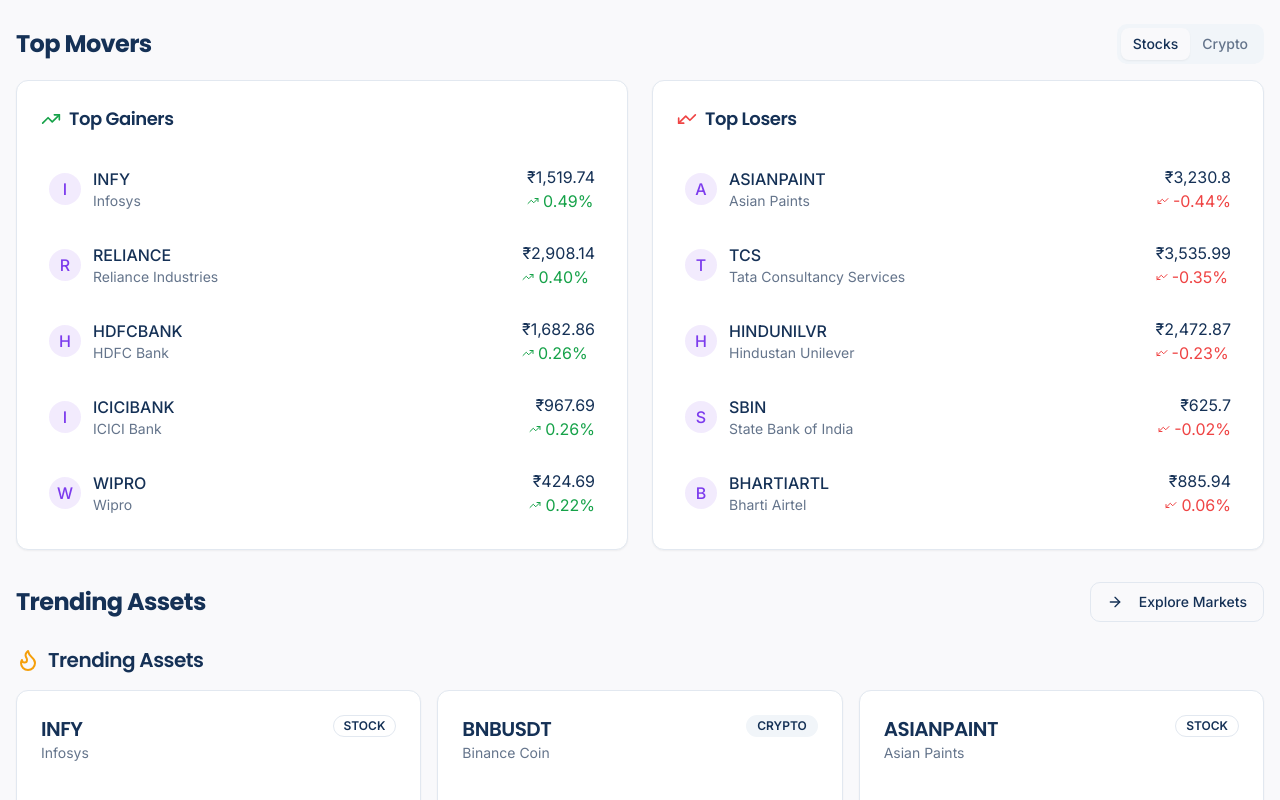
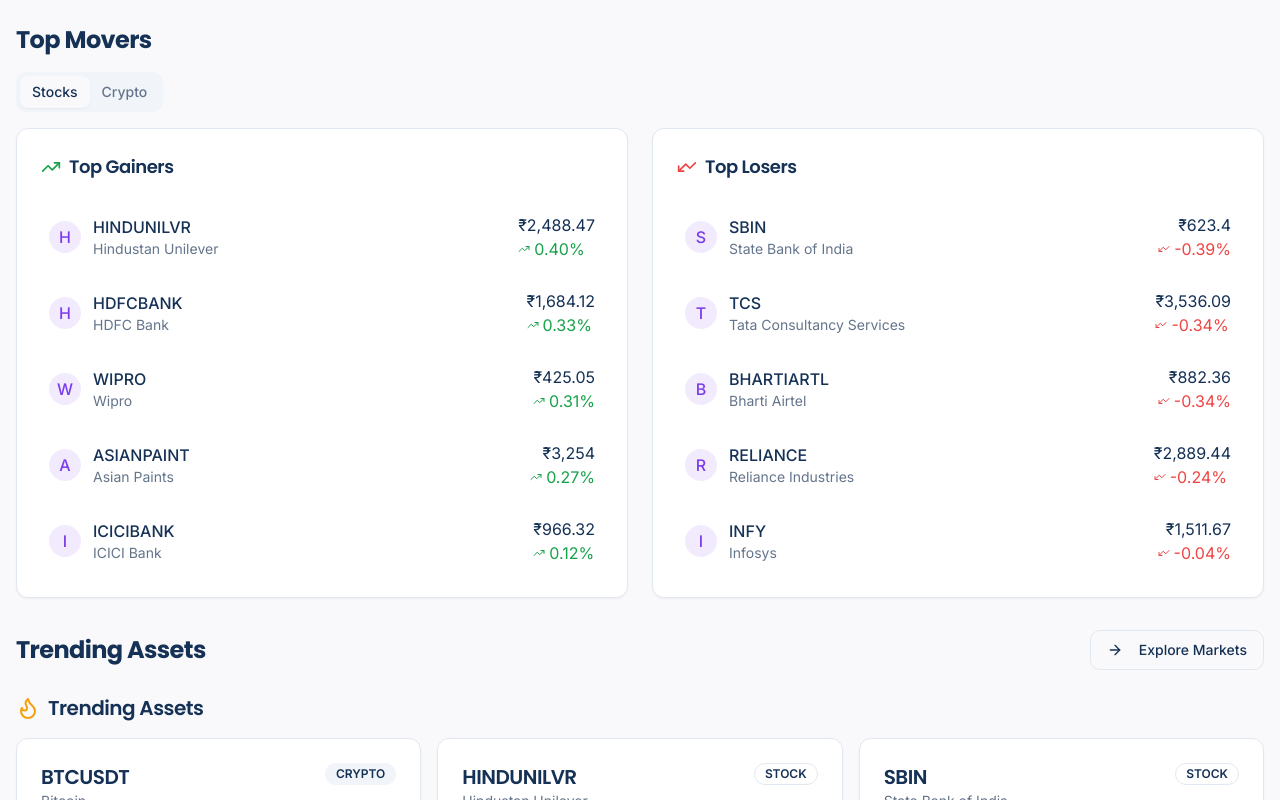
Before and after one commit to gelliravikumar/vibe-trade-spark, a React (Vite) app: page / in a window 1280 px wide. Shown: the part 1260-2060 px from the top of the page. Built offline with nearby package versions, Linux system fonts and the light colour scheme.

Commit message:
Fix: Wrap TabsContent in Tabs component
The error "TabsContent must be used within Tabs" indicates that a TabsContent component is being used outside of a Tabs component. This commit ensures that all instances of TabsContent are correctly nested within a Tabs component to resolve the error.

```diff
--- a/src/components/home/TopMoversSection.tsx
+++ b/src/components/home/TopMoversSection.tsx
@@ -33,16 +33,16 @@ export const TopMoversSection: React.FC = () => {
     <section className="mb-8">
       <div className="flex justify-between items-center mb-4">
         <h2 className="text-2xl font-bold">Top Movers</h2>
-        <Tabs value={activeTab} onValueChange={setActiveTab} defaultValue="stocks">
-          <TabsList>
-            <TabsTrigger value="stocks">Stocks</TabsTrigger>
-            <TabsTrigger value="crypto">Crypto</TabsTrigger>
-          </TabsList>
-        </Tabs>
       </div>
 
-      <Tabs value={activeTab} onValueChange={setActiveTab}>
-        <TabsContent value="stocks" className="mt-0">
+      {/* Use a single Tabs component to manage both the tab selection and content */}
+      <Tabs value={activeTab} onValueChange={setActiveTab} defaultValue="stocks">
+        <TabsList>
+          <TabsTrigger value="stocks">Stocks</TabsTrigger>
+          <TabsTrigger value="crypto">Crypto</TabsTrigger>
+        </TabsList>
+
+        <TabsContent value="stocks" className="mt-4">
           <div className="grid grid-cols-1 md:grid-cols-2 gap-6">
             <GainerLoserCard
               title="Top Gainers"
@@ -60,7 +60,7 @@ export const TopMoversSection: React.FC = () => {
           </div>
         </TabsContent>
 
-        <TabsContent value="crypto" className="mt-0">
+        <TabsContent value="crypto" className="mt-4">
           <div className="grid grid-cols-1 md:grid-cols-2 gap-6">
             <GainerLoserCard
               title="Top Crypto Gainers"
```
